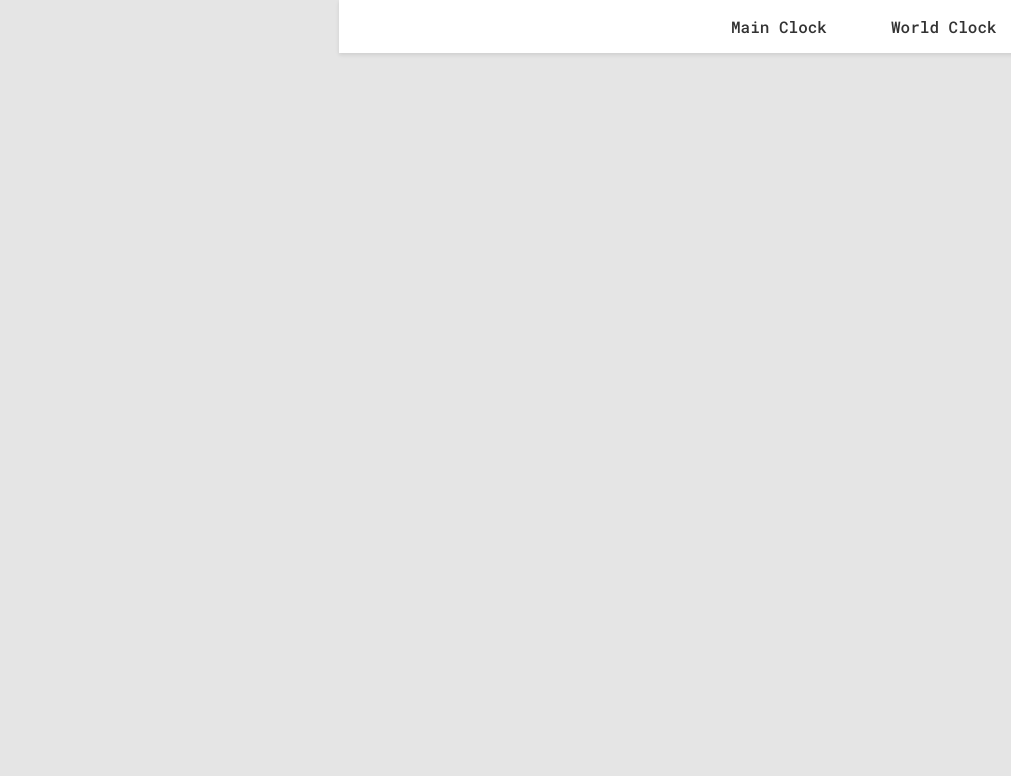
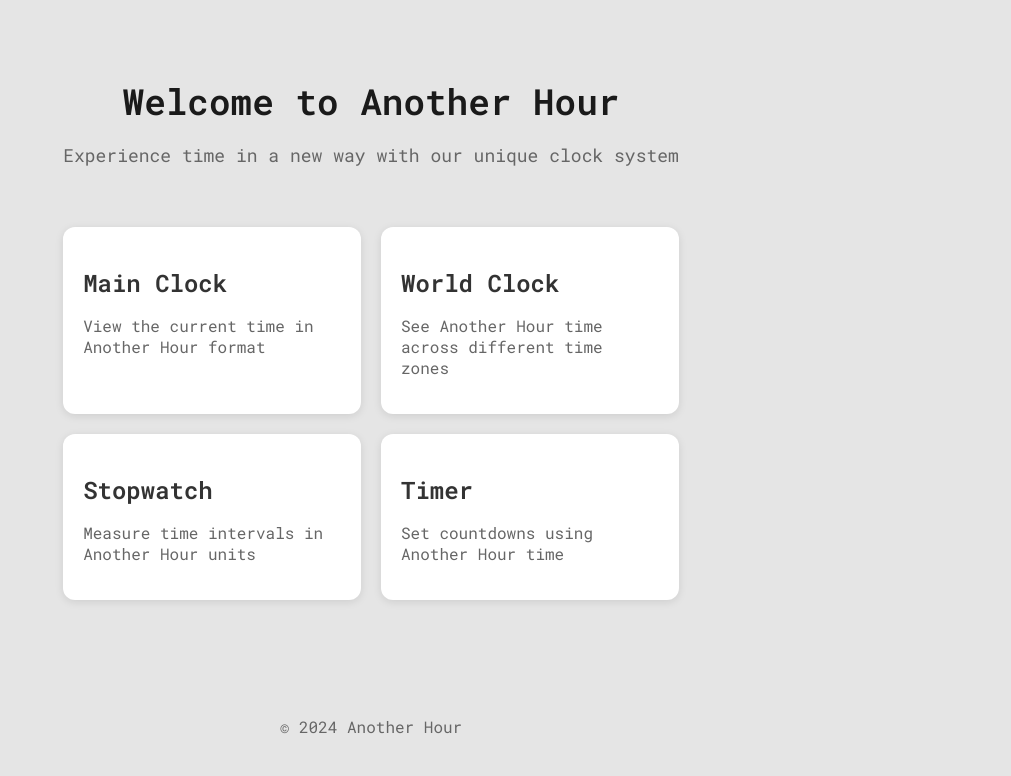
Before and after one commit to kanekop/another-hour-gen2-Claude, a website: page public/index.html in a window 1280 px wide. Shown: the whole page, without its empty margins (269-1280 px from the left). Drawn offline with Linux system fonts and the light colour scheme.

Commit message:
Restored to '7f57aa81edb89057d713bae53c7e4f3cfaeff731'
Replit-Restored-To: 7f57aa81edb89057d713bae53c7e4f3cfaeff731

```diff
--- a/public/index.html
+++ b/public/index.html
@@ -9,144 +9,114 @@
   <link rel="stylesheet" href="/css/components.css">
   <link rel="stylesheet" href="https://fonts.googleapis.com/css2?family=Roboto+Mono:wght@400;500;600&display=swap">
   <style>
-    .app-container {
-      display: flex;
-      flex-direction: column;
-      min-height: 100vh;
+    .landing-page-content {
+      max-width: 1200px;
+      margin: 0 auto;
+      padding: 20px;
     }
 
-    .navigation-bar {
-      background: #fff;
-      box-shadow: 0 2px 4px rgba(0,0,0,0.1);
-      padding: 1rem;
-      position: fixed;
-      top: 0;
-      width: 100%;
-      z-index: 1000;
+    .welcome-section {
+      text-align: center;
+      margin-bottom: 40px;
     }
 
-    .nav-list {
-      display: flex;
-      gap: 2rem;
-      justify-content: center;
-      list-style: none;
-      margin: 0;
-      padding: 0;
+    .welcome-section h1 {
+      font-size: clamp(24px, 5vw, 36px);
+      margin-bottom: 15px;
     }
 
-    .nav-link {
-      color: #333;
-      text-decoration: none;
-      font-weight: 500;
-      padding: 0.5rem 1rem;
-      border-radius: 4px;
-      transition: background-color 0.3s;
+    .welcome-section p {
+      font-size: clamp(16px, 3vw, 18px);
+      color: #666;
     }
 
-    .nav-link:hover,
-    .nav-link.active {
-      background-color: #f0f0f0;
+    .feature-links {
+      display: grid;
+      grid-template-columns: repeat(auto-fit, minmax(280px, 1fr));
+      gap: 20px;
+      padding: 20px 0;
     }
 
-    .content-container {
-      margin-top: 4rem;
-      padding: 2rem;
-      flex-grow: 1;
+    .feature-card {
+      background: #fff;
+      border-radius: 12px;
+      padding: 20px;
+      box-shadow: 0 2px 8px rgba(0, 0, 0, 0.1);
+      transition: transform 0.3s ease, box-shadow 0.3s ease;
+    }
+
+    .feature-card:hover {
+      transform: translateY(-5px);
+      box-shadow: 0 4px 12px rgba(0, 0, 0, 0.15);
+    }
+
+    .feature-card a {
+      text-decoration: none;
+      color: inherit;
+    }
+
+    .feature-card h2 {
+      font-size: clamp(18px, 4vw, 24px);
+      margin-bottom: 10px;
+      color: #333;
+    }
+
+    .feature-card p {
+      font-size: clamp(14px, 3vw, 16px);
+      color: #666;
+    }
+
+    .global-footer {
+      text-align: center;
+      padding: 20px;
+      margin-top: 40px;
+      color: #666;
     }
 
     @media (max-width: 768px) {
-      .nav-list {
-        gap: 1rem;
-        flex-wrap: wrap;
+      .landing-page-content {
+        padding: 15px;
       }
     }
   </style>
 </head>
 <body>
-  <div class="app-container">
-    <nav class="navigation-bar">
-      <ul class="nav-list">
-        <li><a href="#/" class="nav-link" data-page="main">Main Clock</a></li>
-        <li><a href="#/world" class="nav-link" data-page="world">World Clock</a></li>
-        <li><a href="#/stopwatch" class="nav-link" data-page="stopwatch">Stopwatch</a></li>
-        <li><a href="#/timer" class="nav-link" data-page="timer">Timer</a></li>
-      </ul>
-    </nav>
-    <main class="content-container" id="main-content"></main>
-  </div>
+  <main class="landing-page-content">
+    <section class="welcome-section">
+      <h1>Welcome to Another Hour</h1>
+      <p>Experience time in a new way with our unique clock system</p>
+    </section>
 
-  <script>
-    class Router {
-      constructor() {
-        this.routes = {
-          '/': '/pages/main-clock.html',
-          '/world': '/pages/world-clock.html',
-          '/stopwatch': '/pages/stopwatch.html',
-          '/timer': '/pages/timer.html'
-        };
+    <section class="feature-links">
+      <div class="feature-card">
+        <a href="/pages/main-clock.html">
+          <h2>Main Clock</h2>
+          <p>View the current time in Another Hour format</p>
+        </a>
+      </div>
+      <div class="feature-card">
+        <a href="/pages/world-clock.html">
+          <h2>World Clock</h2>
+          <p>See Another Hour time across different time zones</p>
+        </a>
+      </div>
+      <div class="feature-card">
+        <a href="/pages/stopwatch.html">
+          <h2>Stopwatch</h2>
+          <p>Measure time intervals in Another Hour units</p>
+        </a>
+      </div>
+      <div class="feature-card">
+        <a href="/pages/timer.html">
+          <h2>Timer</h2>
+          <p>Set countdowns using Another Hour time</p>
+        </a>
+      </div>
+    </section>
+  </main>
 
-        window.addEventListener('hashchange', () => this.handleRoute());
-        window.addEventListener('load', () => this.handleRoute());
-      }
-
-      async handleRoute() {
-        const hash = window.location.hash || '#/';
-        const path = this.routes[hash.slice(1)] || this.routes['/'];
-
-        try {
-          const response = await fetch(path);
-          const html = await response.text();
-
-          const tempDiv = document.createElement('div');
-          tempDiv.innerHTML = html;
-
-          // Extract content from body
-          const content = Array.from(tempDiv.querySelector('body').children);
-          const mainContent = document.getElementById('main-content');
-          mainContent.innerHTML = '';
-          content.forEach(element => mainContent.appendChild(element));
-
-          // Update active state
-          document.querySelectorAll('.nav-link').forEach(link => {
-            link.classList.remove('active');
-            if (link.getAttribute('href') === hash) {
-              link.classList.add('active');
-            }
-          });
-
-          // Load and execute scripts
-          const scripts = tempDiv.querySelectorAll('script');
-          const promises = Array.from(scripts).map(script => {
-            return new Promise((resolve, reject) => {
-              if (script.src) {
-                const newScript = document.createElement('script');
-                newScript.src = script.src;
-                newScript.type = script.type || 'text/javascript';
-                newScript.onload = resolve;
-                newScript.onerror = reject;
-                document.body.appendChild(newScript);
-              } else {
-                try {
-                  eval(script.textContent);
-                  resolve();
-                } catch (error) {
-                  reject(error);
-                }
-              }
-            });
-          });
-
-          await Promise.all(promises).catch(error => {
-            console.error('Error loading scripts:', error);
-          });
-
-        } catch (error) {
-          console.error('Error loading page:', error);
-        }
-      }
-    }
-
-    new Router();
-  </script>
+  <footer class="global-footer">
+    <p>&copy; 2024 Another Hour</p>
+  </footer>
 </body>
 </html>
```
